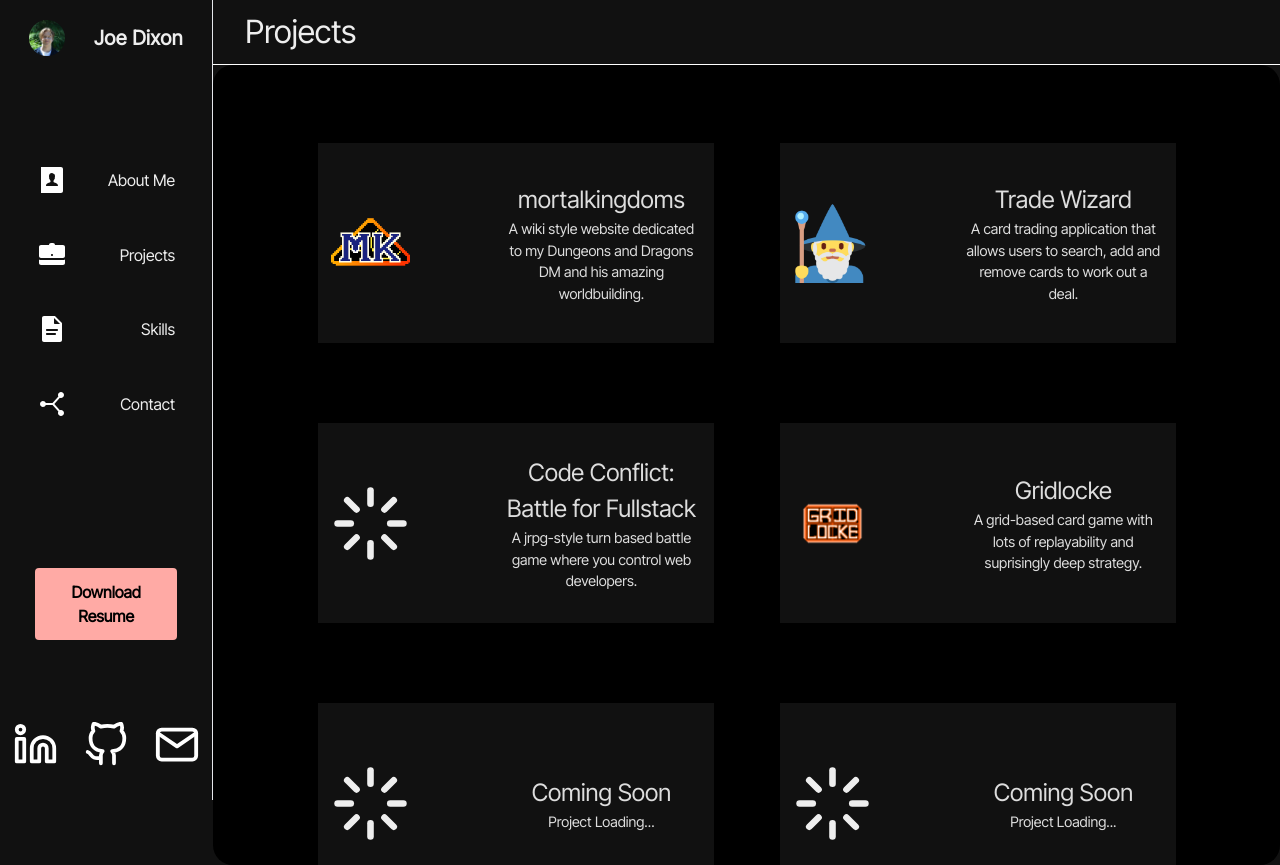
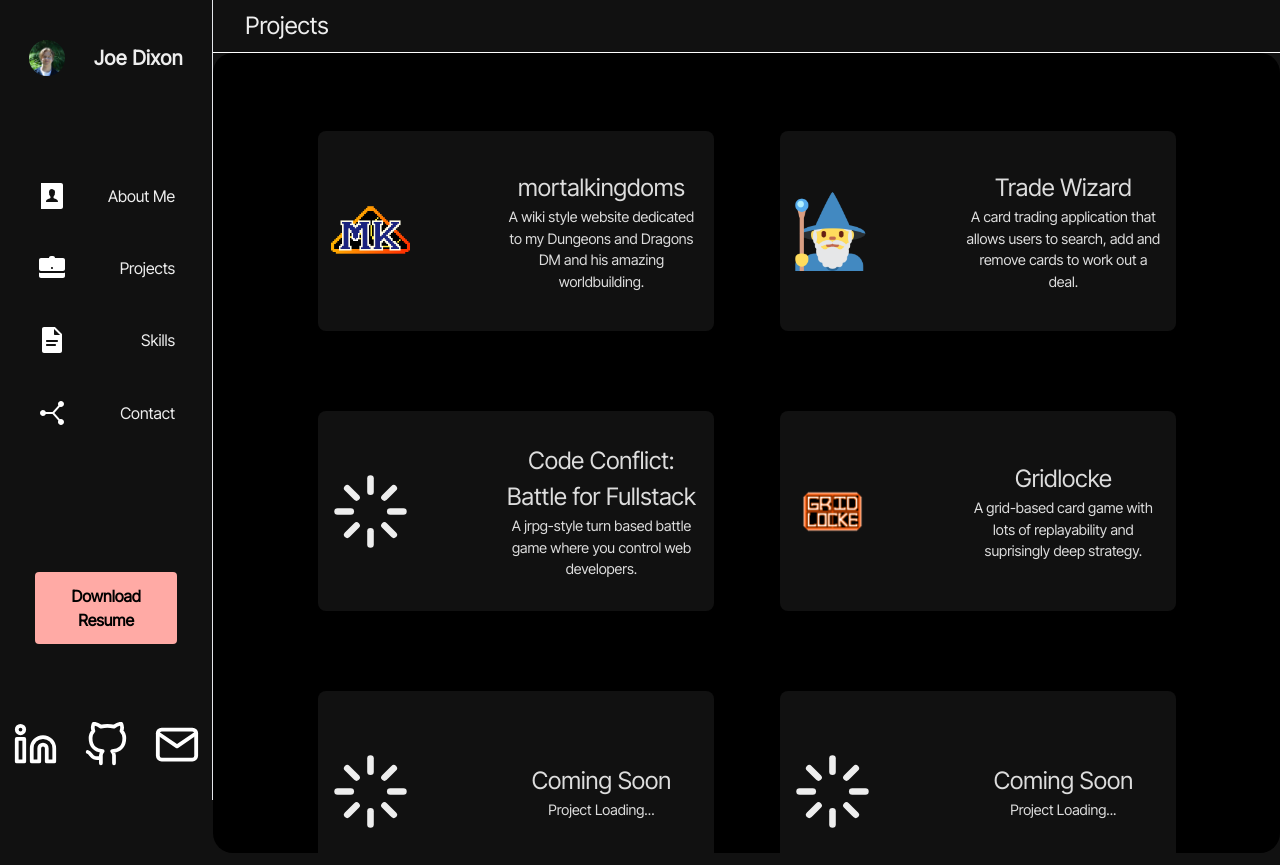
Before and after one commit to joerdixon/my-portfolio-2, a React (Create React App) app: page / in a window 1280 px wide. Both pictures are taken after a click on the element "Projects". Built offline with nearby package versions, Linux system fonts and the light colour scheme.

Commit message:
project link updated + card rounding

```diff
--- a/src/components/Navbar/Header.jsx
+++ b/src/components/Navbar/Header.jsx
@@ -8,14 +8,9 @@ import lisvg from '../../assets/logos/linkedin.svg'
 import ghsvg from '../../assets/logos/github.svg'
 import gmsvg from '../../assets/icons/mail.svg'
 
-
-// TODO: Add resume download.
-
-// TODO: Add contact links.
-
 function Header(props) {
     return (
-        <div className='flex flex-col justify-between w-1/6 border-r pt-5 pb-5'>
+        <div className='flex flex-col justify-between w-1/6 border-r pt-10 pb-5'>
             {/* Nameplate*/}
             <div className="flex justify-evenly items-center mb-10">
                 <img className="rounded-full w-1/6" src={headshot} alt="Joe Dixon" />
--- a/src/components/Page/Pages/Projects/Project.jsx
+++ b/src/components/Page/Pages/Projects/Project.jsx
@@ -22,7 +22,7 @@ const projects = [
         projectTitle: "Trade Wizard",
         projectImg: wizmoji,
         projectDesc: "A card trading application that allows users to search, add and remove cards to work out a deal.",
-        liveLink: "https://sullisters.github.io/card-broker/",
+        liveLink: "https://sullisters.github.io/Trade-Wizard/",
     },
     {
         projectTitle: "Code Conflict: Battle for Fullstack",
--- a/src/styles.css
+++ b/src/styles.css
@@ -63,6 +63,7 @@
         text-align: center;
         box-shadow: 7px 7px 12px black;
         background-color: #111;
+        border-radius: .5rem;
     }
 
     .project-images {
@@ -154,7 +155,7 @@
         padding-left: 2rem;
         width: 100%;
         border-bottom: 1px solid white;
-        font-size: xx-large;
+        font-size: x-large;
     }
 }
 
```
